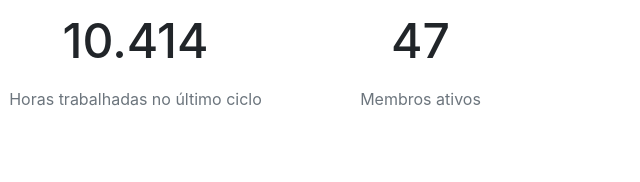
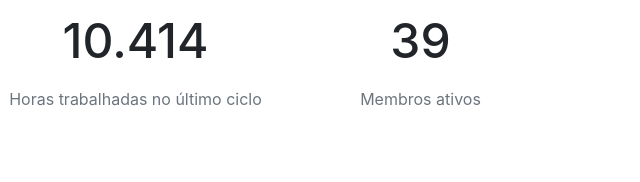
Before and after one commit to enactuslimeira/enactuslimeira, a website with bundled scripts: page index.html in a window 1280 px wide. Shown: the part 1216-1398 px from the top of the page, 77-717 px from the left. Built offline with nearby package versions, Linux system fonts and the light colour scheme; a web font is replaced by a local one.

Commit message:
Update index.html

```diff
--- a/index.html
+++ b/index.html
@@ -93,7 +93,7 @@
               <i class="fa fa-circle fa-stack-2x text-primary"></i>
               <i class="fa fa-users fa-stack-1x fa-inverse"></i>
             </span>
-            <h4 class="service-heading">47</h4>
+            <h4 class="service-heading">39</h4>
             <p class="text-muted">Membros ativos</p>
           </div>
           <div class="col-md-3">
```
